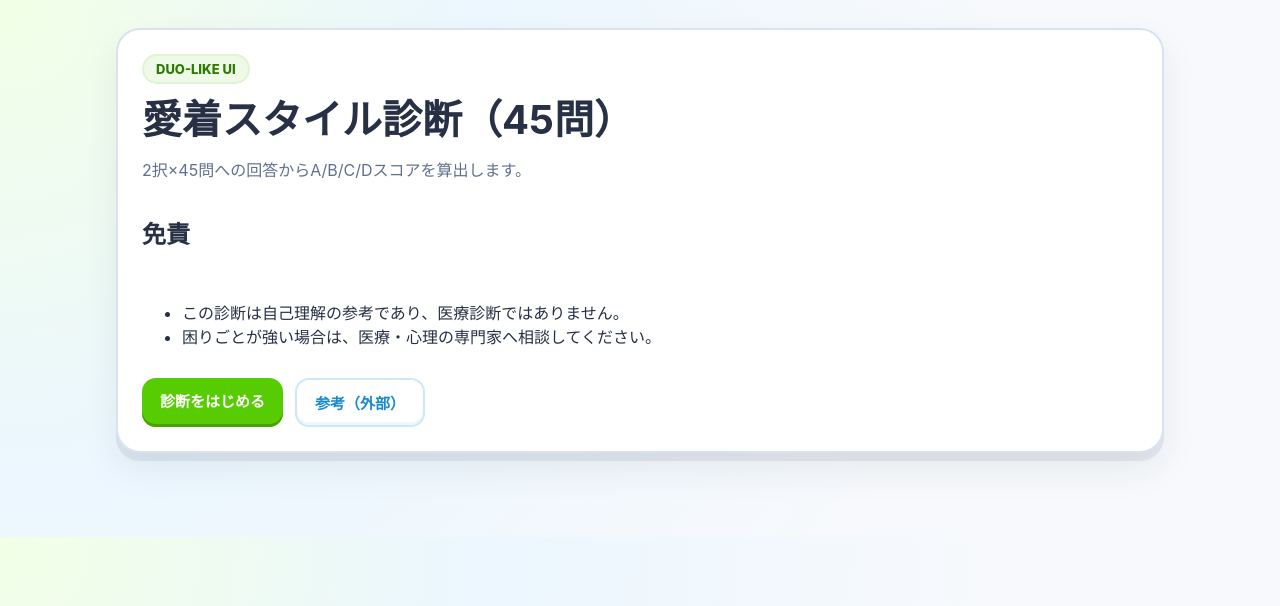
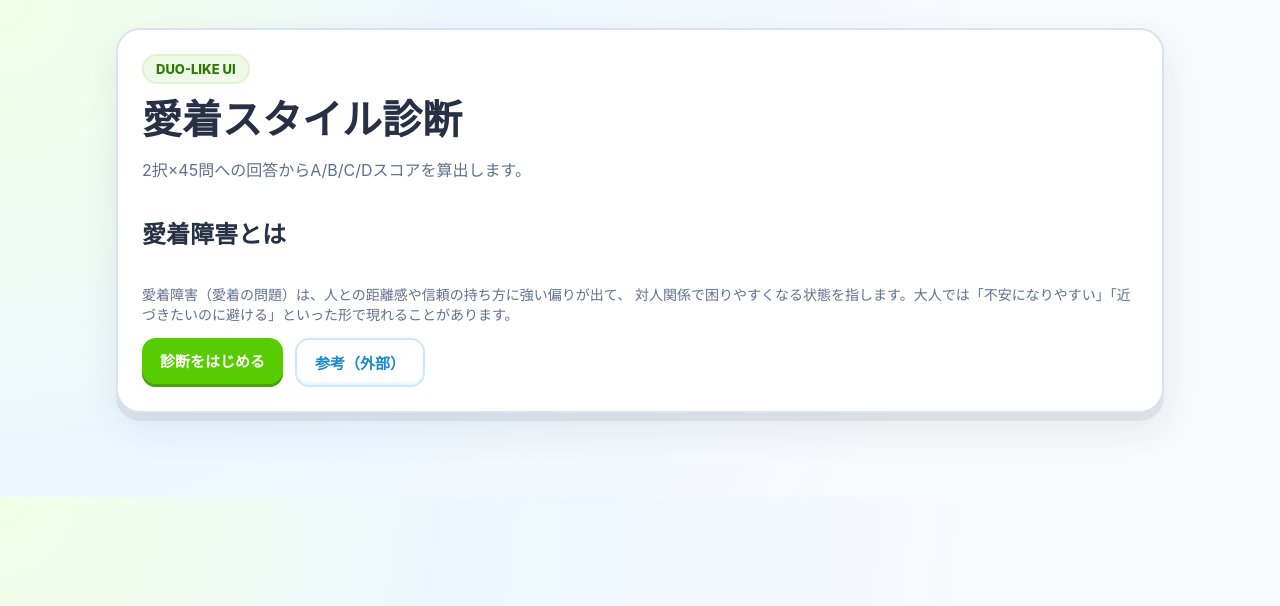
Before and after one commit to temmie0232/attachment-style-test, a Next.js app: page / in a window 1280 px wide. Shown: the top 606 px of the page. Built offline with nearby package versions, Linux system fonts and the light colour scheme.

Commit message:
Refine top page copy and add auto-scroll in test

```diff
--- a/app/page.tsx
+++ b/app/page.tsx
@@ -5,15 +5,15 @@ export default function HomePage() {
     <main className="main">
       <section className="card stack">
         <span className="hero-tag">DUO-LIKE UI</span>
-        <h1 className="hero-title">愛着スタイル診断（45問）</h1>
+        <h1 className="hero-title">愛着スタイル診断</h1>
         <p className="hero-sub">2択×45問への回答からA/B/C/Dスコアを算出します。</p>
 
         <div className="stack">
-          <h2>免責</h2>
-          <ul>
-            <li>この診断は自己理解の参考であり、医療診断ではありません。</li>
-            <li>困りごとが強い場合は、医療・心理の専門家へ相談してください。</li>
-          </ul>
+          <h2>愛着障害とは</h2>
+          <p className="muted">
+            愛着障害（愛着の問題）は、人との距離感や信頼の持ち方に強い偏りが出て、
+            対人関係で困りやすくなる状態を指します。大人では「不安になりやすい」「近づきたいのに避ける」といった形で現れることがあります。
+          </p>
         </div>
 
         <div className="row">
```
Also changed, not shown: app/test/page.tsx (+18 -1 lines).
